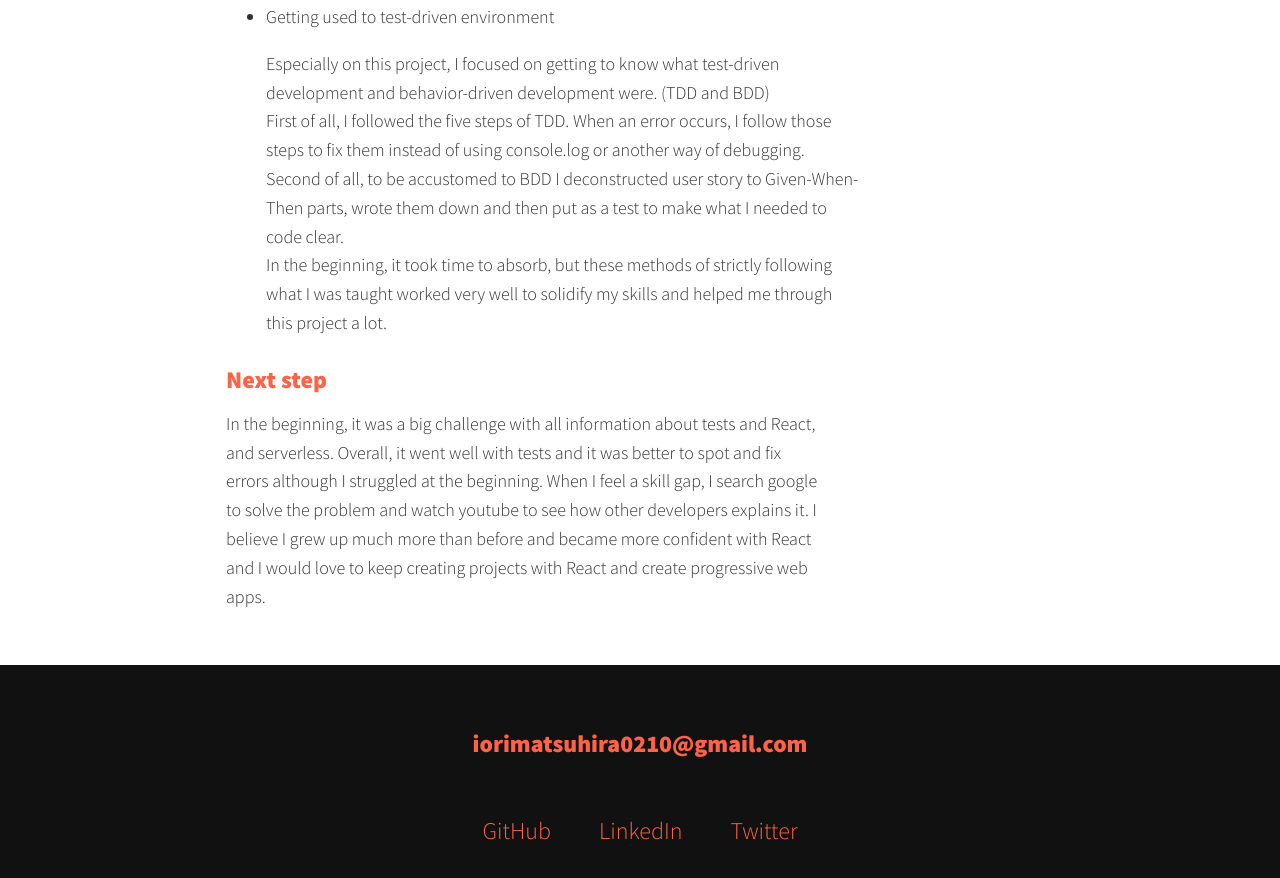
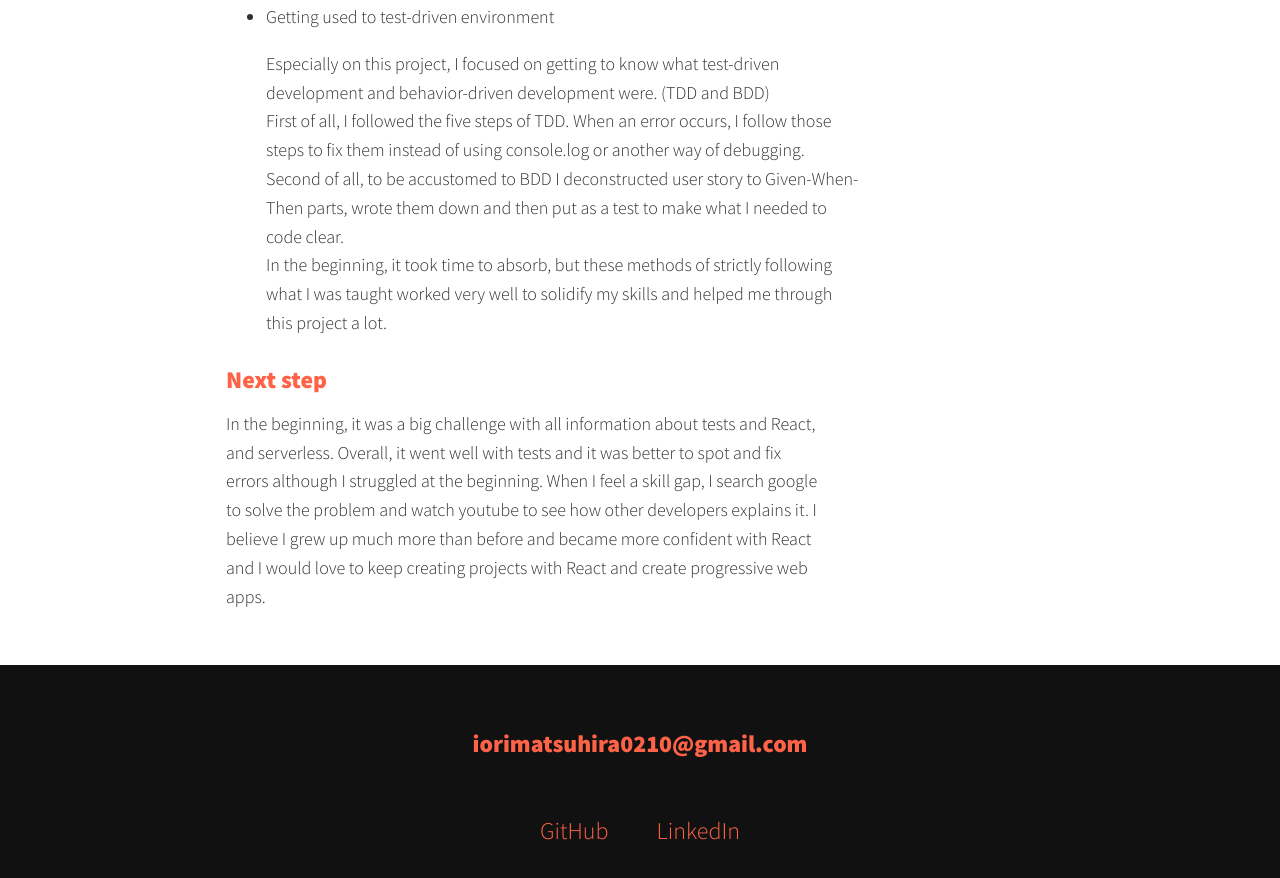
Before and after one commit to imatsuhira/myportfolio, a plain HTML site: page item_meet.html in a window 1280 px wide. Shown: the part 2486-3364 px from the top of the page. Drawn offline with nearby package versions, Linux system fonts and the light colour scheme.

Commit message:
deleted twitter part on my app page

```diff
--- a/item_meet.html
+++ b/item_meet.html
@@ -125,7 +125,7 @@
           target="_blank">GitHub</a></li>
       <li class="social-list__item"><a class="social-list__link"
           href="https://www.linkedin.com/in/iori-matsuhira-bb64a3159" target="_blank">LinkedIn</a></li>
-      <li class="social-list__item"><a class="social-list__link" href="#">Twitter</a></li>
+      <!-- <li class="social-list__item"><a class="social-list__link" href="#">Twitter</a></li> -->
     </ul>
   </footer>
 
```
Also changed, not shown: img/five-step.png (deleted), 2 other files.
